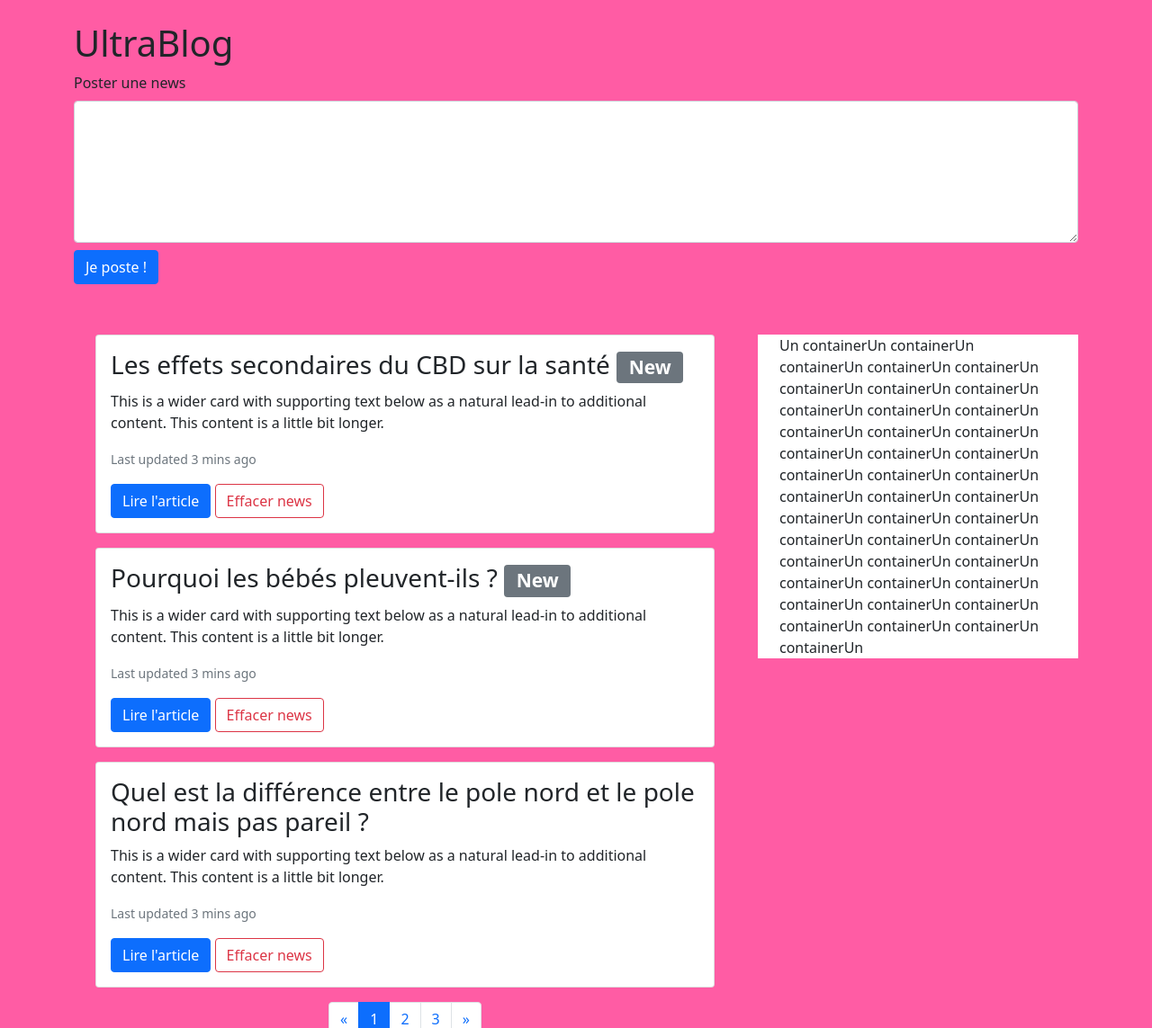
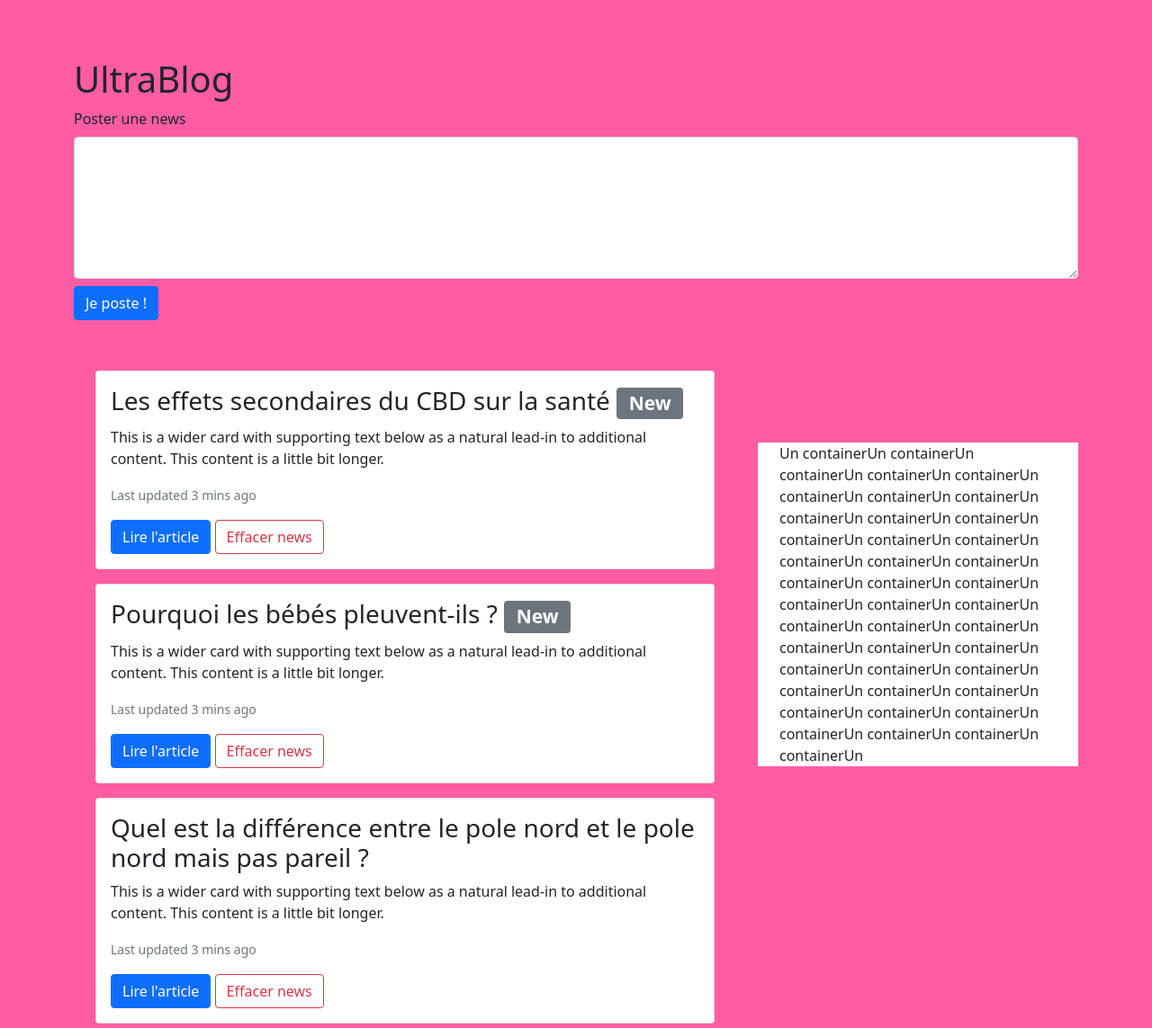
Before and after one commit to T0my-commits/UltraBlog, a PHP site: page /index.php in a window 1280 px wide. Shown: the part 56-1199 px from the top of the page at 90% size. Run offline with PHP 8.4, Linux system fonts and the light colour scheme.

Commit message:
Modifications vue page principale element sticky + correction dans le gateway de news

```diff
--- a/dall/GatewayNews.php
+++ b/dall/GatewayNews.php
@@ -14,7 +14,7 @@ class GatewayNews {
 	 * Fonction qui permet de rechercher une news dans la base de données et de la renvoyer
 	 * @return News[] La news ayant l'id passé en paramètre
 	*/
-	function FindNews(int $id) : News[] {
+	function FindNews(int $id) : News {
 		$query = "SELECT * FROM News WHERE id=:id";
 		$argv = array(":id" => array($id, PDO::PARAM_INT));
 
--- a/vues/pagePrincipale.php
+++ b/vues/pagePrincipale.php
@@ -6,6 +6,8 @@
         <link href="https://cdn.jsdelivr.net/npm/bootstrap@5.1.3/dist/css/bootstrap.min.css" rel="stylesheet" integrity="sha384-1BmE4kWBq78iYhFldvKuhfTAU6auU8tT94WrHftjDbrCEXSU1oBoqyl2QvZ6jIW3" crossorigin="anonymous">
 		<script src="https://cdn.jsdelivr.net/npm/bootstrap@5.1.3/dist/js/bootstrap.bundle.min.js" integrity="sha384-ka7Sk0Gln4gmtz2MlQnikT1wXgYsOg+OMhuP+IlRH9sENBO0LRn5q+8nbTov4+1p" crossorigin="anonymous"></script>
     </head>
+
+	<div style="height: 40px;"></div>
 
     <body style="background-color: #ff5ca4;">
     	<nav class="navbar navbar-expand-lg navbar-light bg-light fixed-top">
@@ -113,13 +115,11 @@
 					</nav>
 
 		    	</div>
-		    <div class="col-4">
-		    	<div class="container sticky-top bg-white">
-		    		Un containerUn containerUn containerUn containerUn containerUn containerUn containerUn containerUn containerUn containerUn containerUn containerUn containerUn containerUn containerUn containerUn containerUn containerUn containerUn containerUn containerUn containerUn containerUn containerUn containerUn containerUn containerUn containerUn containerUn containerUn containerUn containerUn containerUn containerUn containerUn containerUn containerUn containerUn containerUn containerUn containerUn containerUn
-		    	</div>
-
-
-		    </div>
+				    <div class="col-4">
+				    	<div class="container sticky-top bg-white" style="transform: translateY(80px);">
+				    		Un containerUn containerUn containerUn containerUn containerUn containerUn containerUn containerUn containerUn containerUn containerUn containerUn containerUn containerUn containerUn containerUn containerUn containerUn containerUn containerUn containerUn containerUn containerUn containerUn containerUn containerUn containerUn containerUn containerUn containerUn containerUn containerUn containerUn containerUn containerUn containerUn containerUn containerUn containerUn containerUn containerUn containerUn
+				    	</div>
+				    </div>
 
 
 
```
